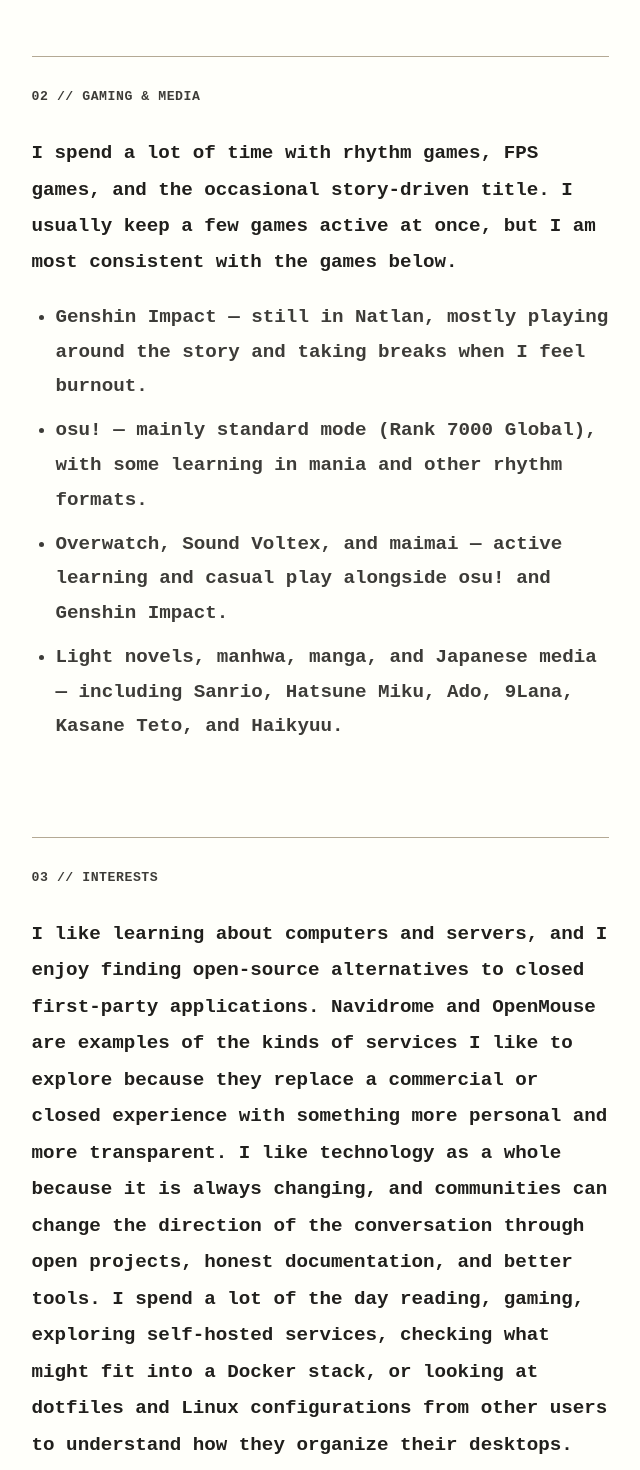
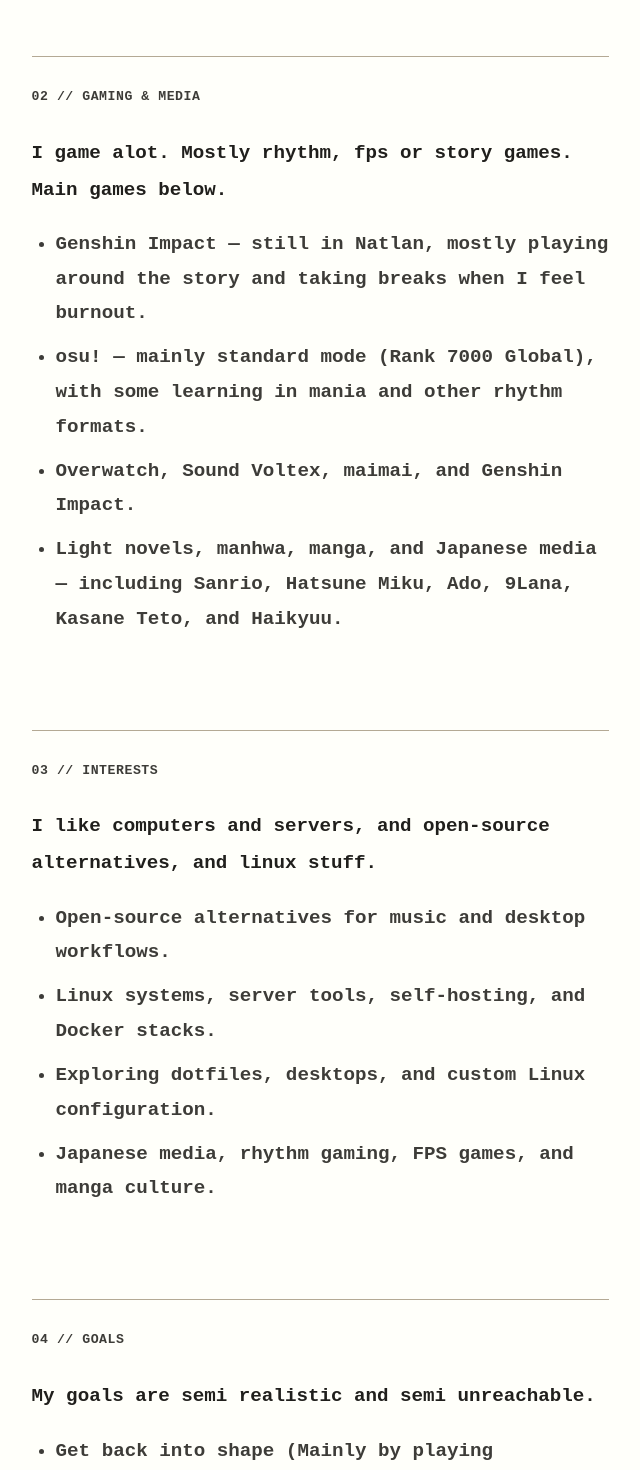
Before and after one commit to CarlYlanan/PortFolio, a React (Vite) app: page / in a window 1280 px wide. Shown: the part 680-2150 px from the top of the page, without its empty margins (170-810 px from the left). Built offline with nearby package versions, Linux system fonts and the light colour scheme; a web font is replaced by a local one.

Commit message:
home changes

```diff
--- a/src/data/home/homeContent.ts
+++ b/src/data/home/homeContent.ts
@@ -14,18 +14,18 @@
     {
       id: 'gaming',
       title: '02 // gaming & media',
-      body: 'I spend a lot of time with rhythm games, FPS games, and the occasional story-driven title. I usually keep a few games active at once, but I am most consistent with the games below.',
+      body: 'I game alot. Mostly rhythm, fps or story games. Main games below.',
       bullets: [
         'Genshin Impact — still in Natlan, mostly playing around the story and taking breaks when I feel burnout.',
         'osu! — mainly standard mode (Rank 7000 Global), with some learning in mania and other rhythm formats.',
-        'Overwatch, Sound Voltex, and maimai — active learning and casual play alongside osu! and Genshin Impact.',
+        'Overwatch, Sound Voltex, maimai, and Genshin Impact.',
         'Light novels, manhwa, manga, and Japanese media — including Sanrio, Hatsune Miku, Ado, 9Lana, Kasane Teto, and Haikyuu.',
       ],
     },
     {
       id: 'interests',
       title: '03 // interests',
-      body: 'I like learning about computers and servers, and I enjoy finding open-source alternatives to closed first-party applications. Navidrome and OpenMouse are examples of the kinds of services I like to explore because they replace a commercial or closed experience with something more personal and more transparent. I like technology as a whole because it is always changing, and communities can change the direction of the conversation through open projects, honest documentation, and better tools. I spend a lot of the day reading, gaming, exploring self-hosted services, checking what might fit into a Docker stack, or looking at dotfiles and Linux configurations from other users to understand how they organize their desktops.',
+      body: 'I like computers and servers, and open-source alternatives, and linux stuff.',
       bullets: [
         'Open-source alternatives for music and desktop workflows.',
         'Linux systems, server tools, self-hosting, and Docker stacks.',
@@ -36,13 +36,13 @@
     {
       id: 'goals',
       title: '04 // goals',
-      body: 'My current goals are mostly practical and personal. I want to get back into badminton, reach a 600pp score in osu! at some point, clear a 14 master chart in maimai, get PUC in anything or clear an 18 in Sound Voltex, and eventually build a significant home server that can replace most of the cloud services I rely on today. The main career goal is to get a job, ideally in help desk or systems administration, and the technology goal is to build a home server that can cover the same needs as a cloud setup while staying private, understandable, and reliable.',
+      body: 'My goals are semi realistic and semi unreachable.',
       bullets: [
         'Get back into shape (Mainly by playing badminton).',
         'Reach a 600pp score in osu! someday.',
         'Clear a 14 master chart in maimai.',
         'Get PUC in anything or clear an 18 in Sound Voltex.',
-        'Get a job in help desk or systems administration.',
+        'Get a job in help desk or systems administration (mostly just get a job).',
         'Build a home server that replaces cloud needs.',
       ],
     },
```
